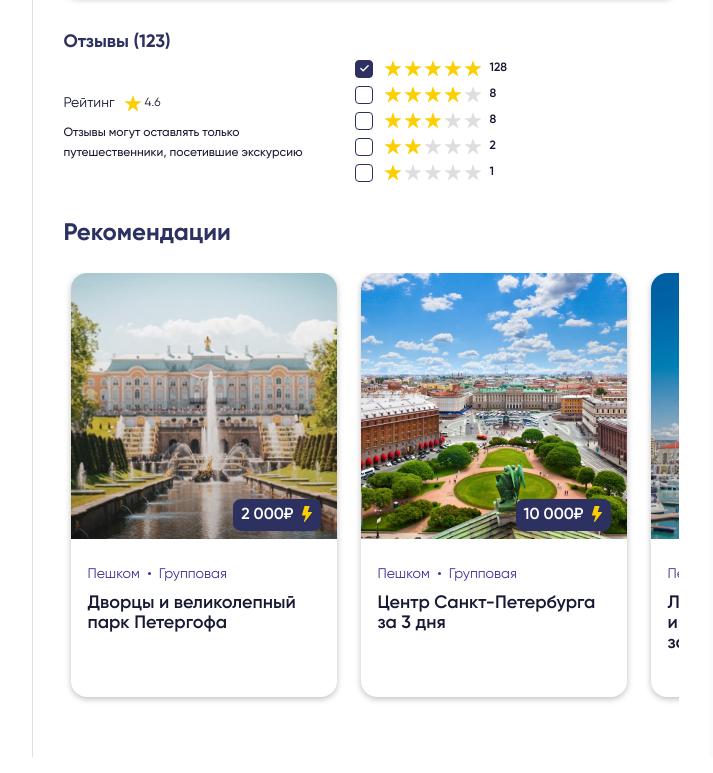
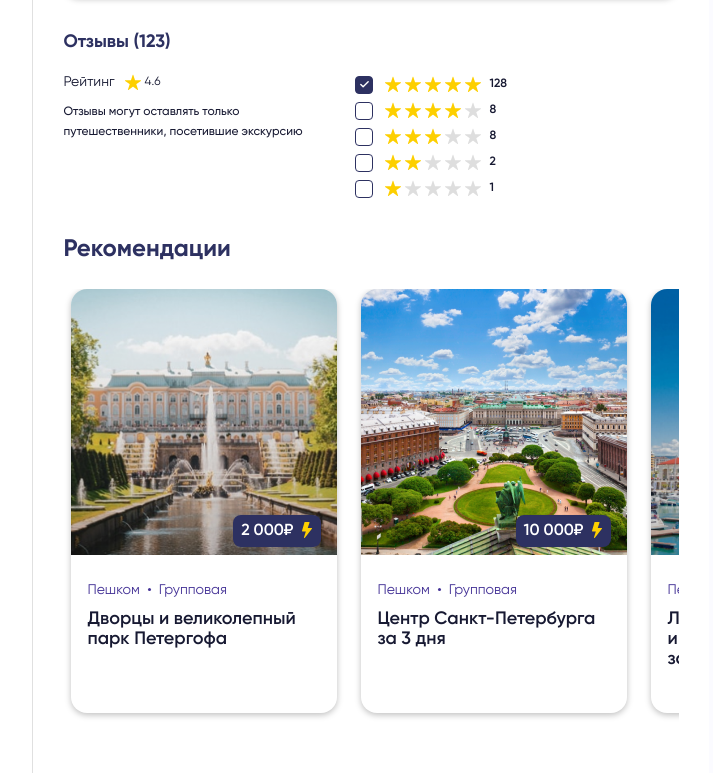
Before and after one commit to frizzzbe/Bla-Bla-Gid, a plain HTML site: page tour-card.html in a window 1280 px wide. Shown: the part 4259-5032 px from the top of the page, without its empty margins (231-944 px from the left). Drawn offline with Linux system fonts and the light colour scheme.

Commit message:
star filter

```diff
--- a/style/style.css
+++ b/style/style.css
@@ -3742,7 +3742,6 @@ h3.sub-month {
 }
 
 .tour-rate {
-  margin-top: 16px;
   display: flex;
   justify-content: start;
   align-items: center;
@@ -3777,8 +3776,9 @@ h3.sub-month {
 .reviews-head {
   display: flex;
   justify-content: start;
-  align-items: center;
+  align-items: start;
   flex-wrap: wrap;
+  margin-top: 16px;
   gap: 32px;
 }
 
@@ -3786,6 +3786,7 @@ h3.sub-month {
   padding-left: 30px;
   margin-top: 0;
   gap: 4px;
+  cursor: pointer;
 }
 
 .reviews-head input[type="checkbox"] + label::before {
@@ -3805,6 +3806,7 @@ h3.sub-month {
   height: 16px;
   background: url('../img/Star-gray.svg') no-repeat center;
   background-size: cover;
+  cursor: pointer;
 }
 
 .star--checked {
```
